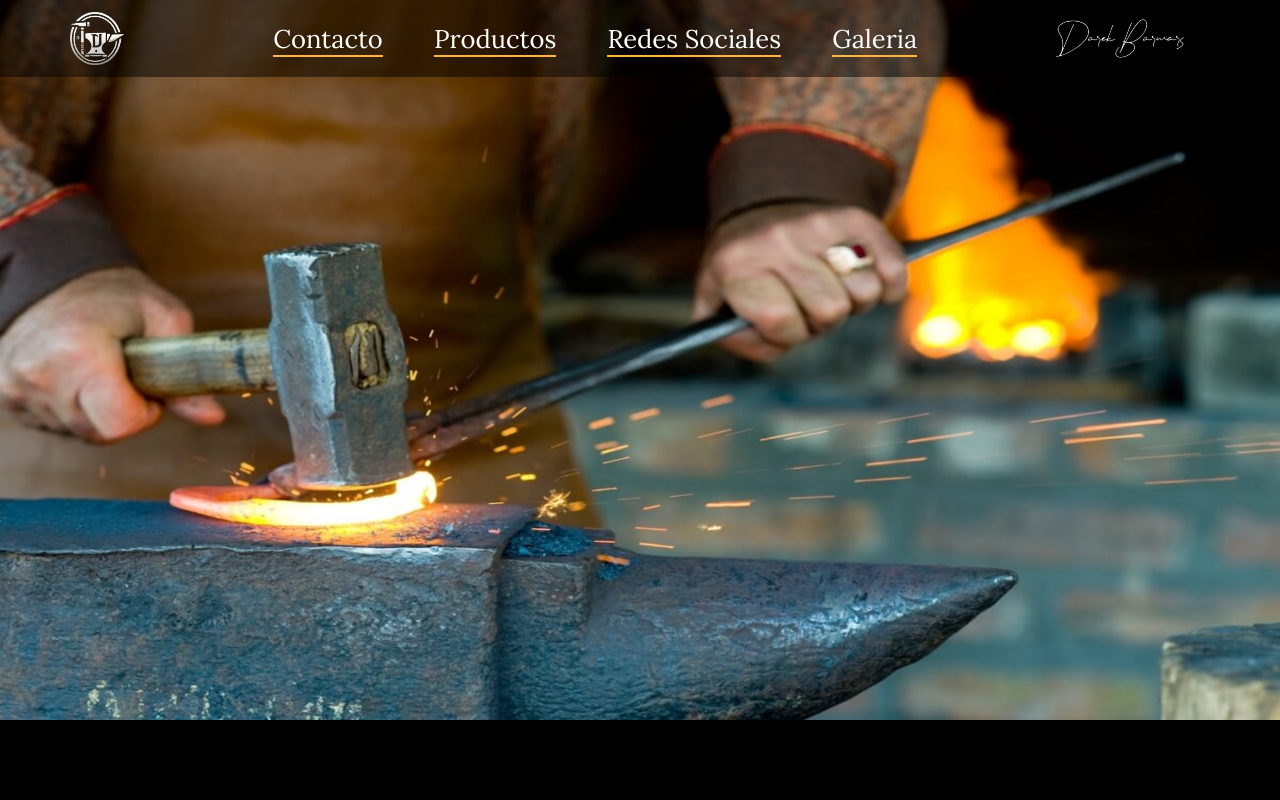
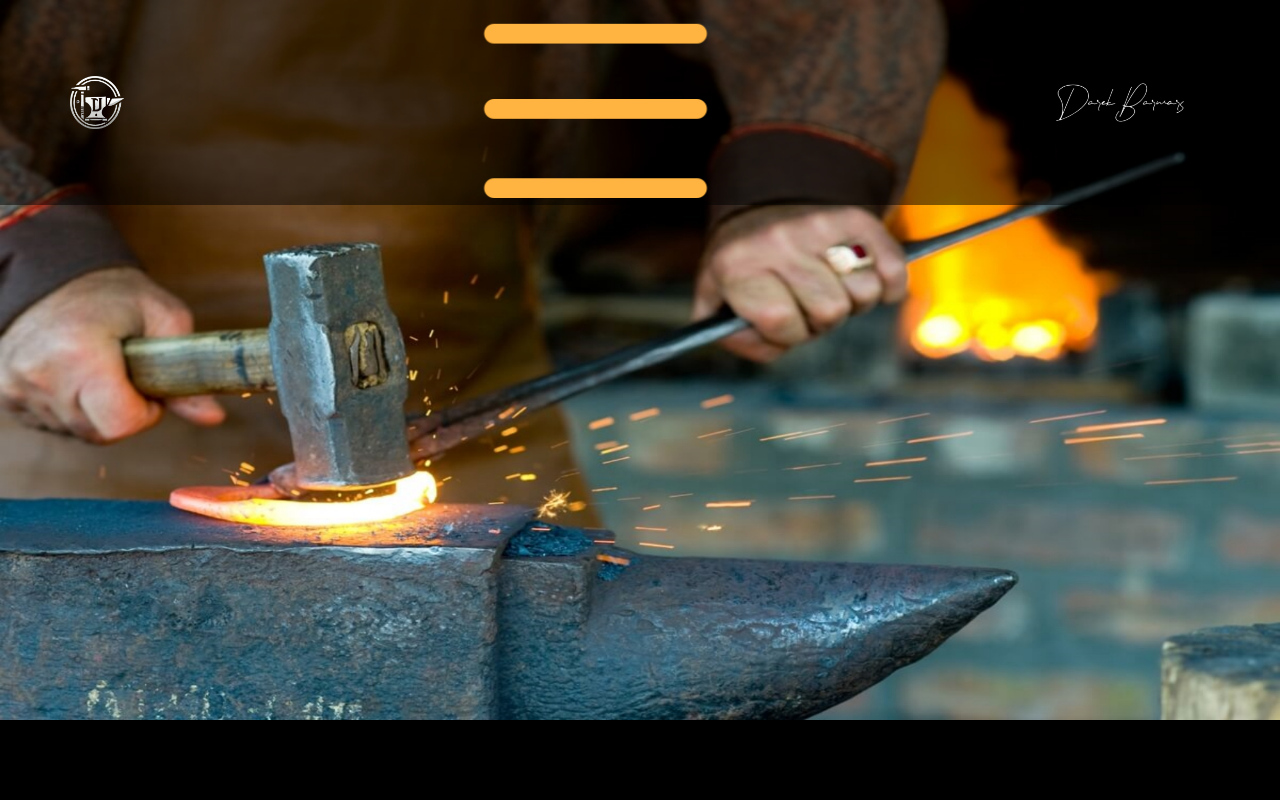
Before and after one commit to tomasiewicz8/darek_angular, an Angular app: page / in a window 1280 px wide. Shown: the top 800 px of the page. Built offline with nearby package versions, Linux system fonts and the light colour scheme.

Commit message:
I have modify one element

```diff
--- a/src/app/components/navbar/navbar.component.ts
+++ b/src/app/components/navbar/navbar.component.ts
@@ -16,7 +16,7 @@ export class NavbarComponent {
 
   productsVisible: boolean = false;
   smartphone_toggle: boolean = false;
-  smartphone: boolean = false;
+  smartphone: boolean = true;
   [key: string]: any;
 
   changeBoolean(propertyName: string) {
```
